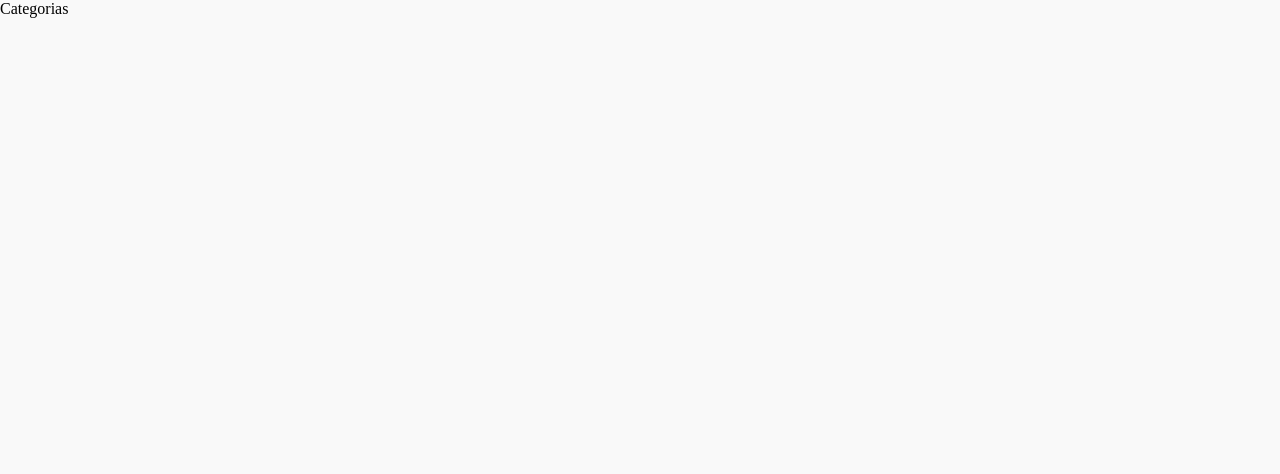
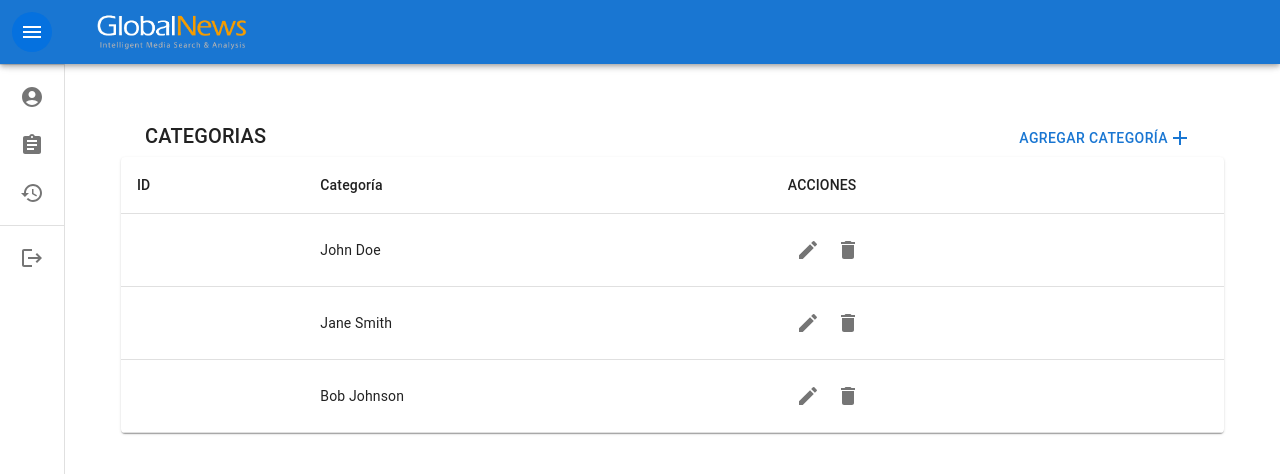
Before and after one commit to sergiogenes/PerformanceFeedbackClient, a Next.js app: page /admin/categories in a window 1280 px wide. Shown: the top 474 px of the page. Built offline with nearby package versions, Linux system fonts and the light colour scheme.

Commit message:
category page

```diff
--- a/pages/admin/categories/index.js
+++ b/pages/admin/categories/index.js
@@ -1,6 +1,8 @@
 import React from "react";
+import { Navbar } from "../../../components/Navbar";
+import CategoryTable from "../../../commons/AdminTables/CategoryTable";
 const categories = () => {
-  return <div>Categorias</div>;
+  return <Navbar Component={CategoryTable} />;
 };
 
 export default categories;
```
